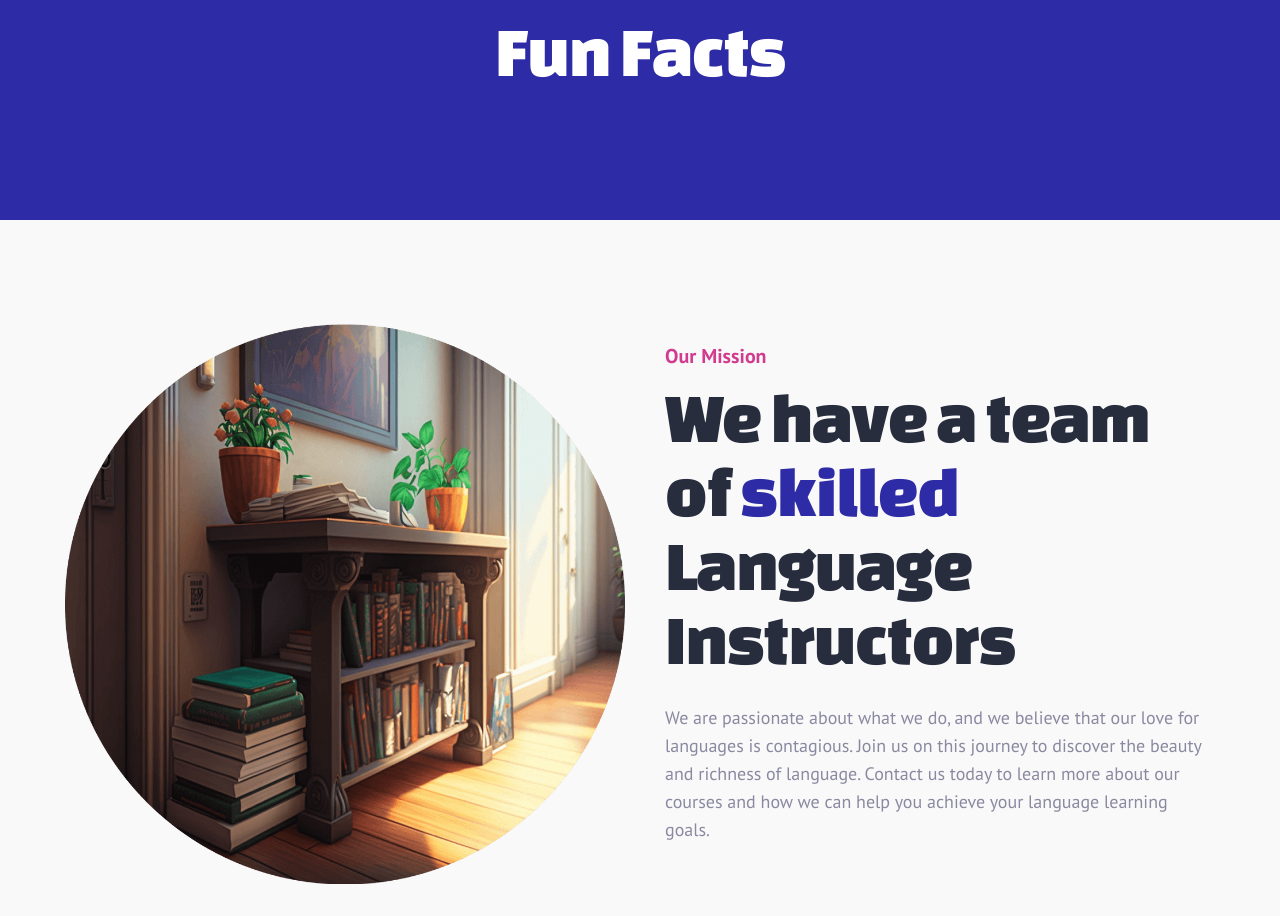
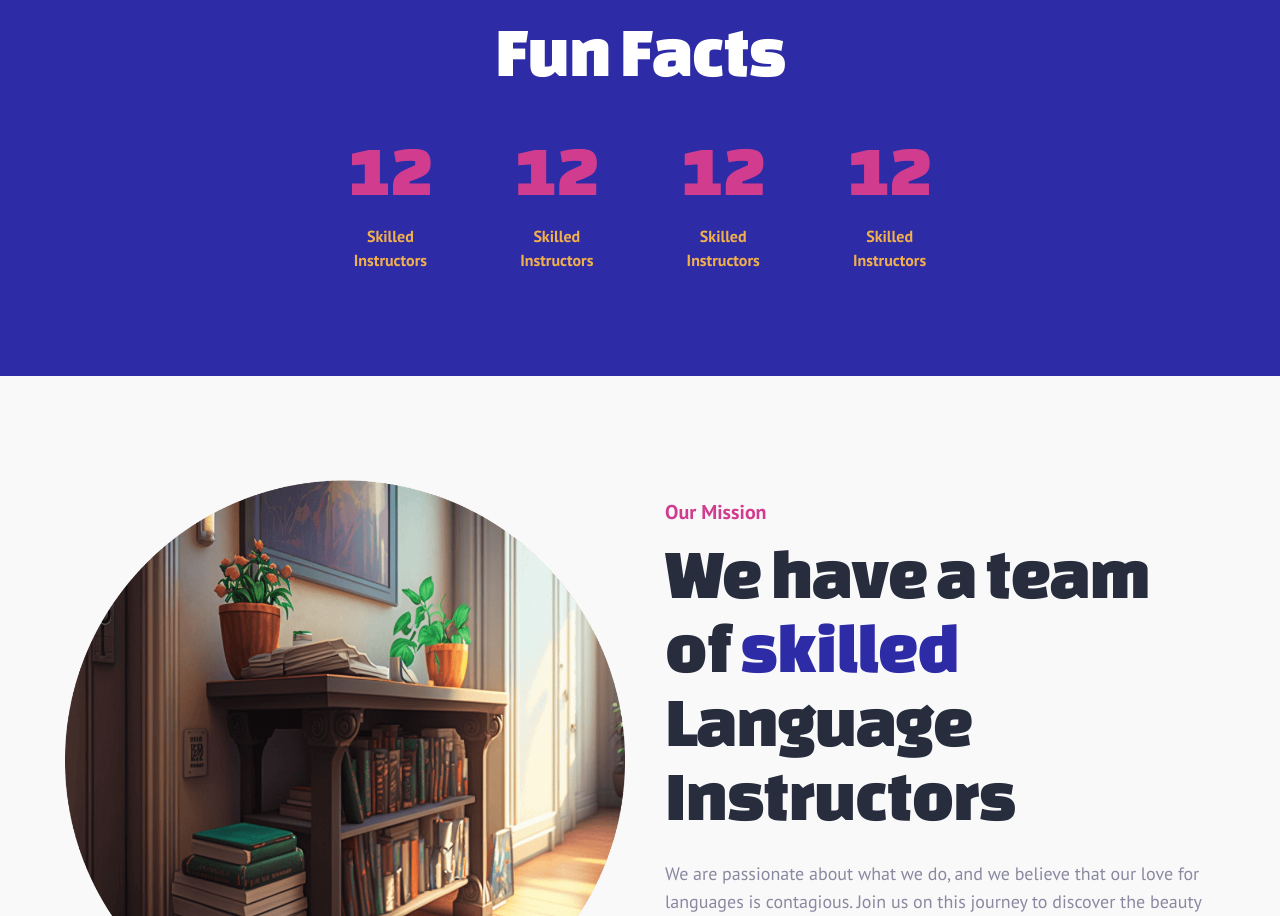
Before and after one commit to danielswift10/project-angies, a React (Create React App) app: page /about in a window 1280 px wide. Shown: the part 1604-2520 px from the top of the page. Built offline with nearby package versions, Linux system fonts and the light colour scheme.

Commit message:
style: added styling

```diff
--- a/src/Components/About/FunFact.jsx
+++ b/src/Components/About/FunFact.jsx
@@ -17,8 +17,27 @@ const FunFact = () => {
           >
             Fun Facts
           </h2>
+          <div className="number flex flex-wrap gap-20 justify-center items-center">
+            <div>
+                <h2 className={`font-changa text-bold text-[72px] text-pink `}>12</h2>
+                <p className={`font-pt font-bold text-[16px] text-yellow `}> <span className="block">Skilled </span> <span>Instructors</span> </p>
+            </div>
+            <div>
+                <h2 className={`font-changa text-bold text-[72px] text-pink `}>12</h2>
+                <p className={`font-pt font-bold text-[16px] text-yellow `}> <span className="block">Skilled </span> <span>Instructors</span> </p>
+            </div>
+            <div>
+                <h2 className={`font-changa text-bold text-[72px] text-pink `}>12</h2>
+                <p className={`font-pt font-bold text-[16px] text-yellow `}> <span className="block">Skilled </span> <span>Instructors</span> </p>
+            </div>
+            <div>
+                <h2 className={`font-changa text-bold text-[72px] text-pink `}>12</h2>
+                <p className={`font-pt font-bold text-[16px] text-yellow `}> <span className="block">Skilled </span> <span>Instructors</span> </p>
+            </div>
+        </div>
+        </div>
 
-        </div>
+
       </div>
     </div>
   );
```
